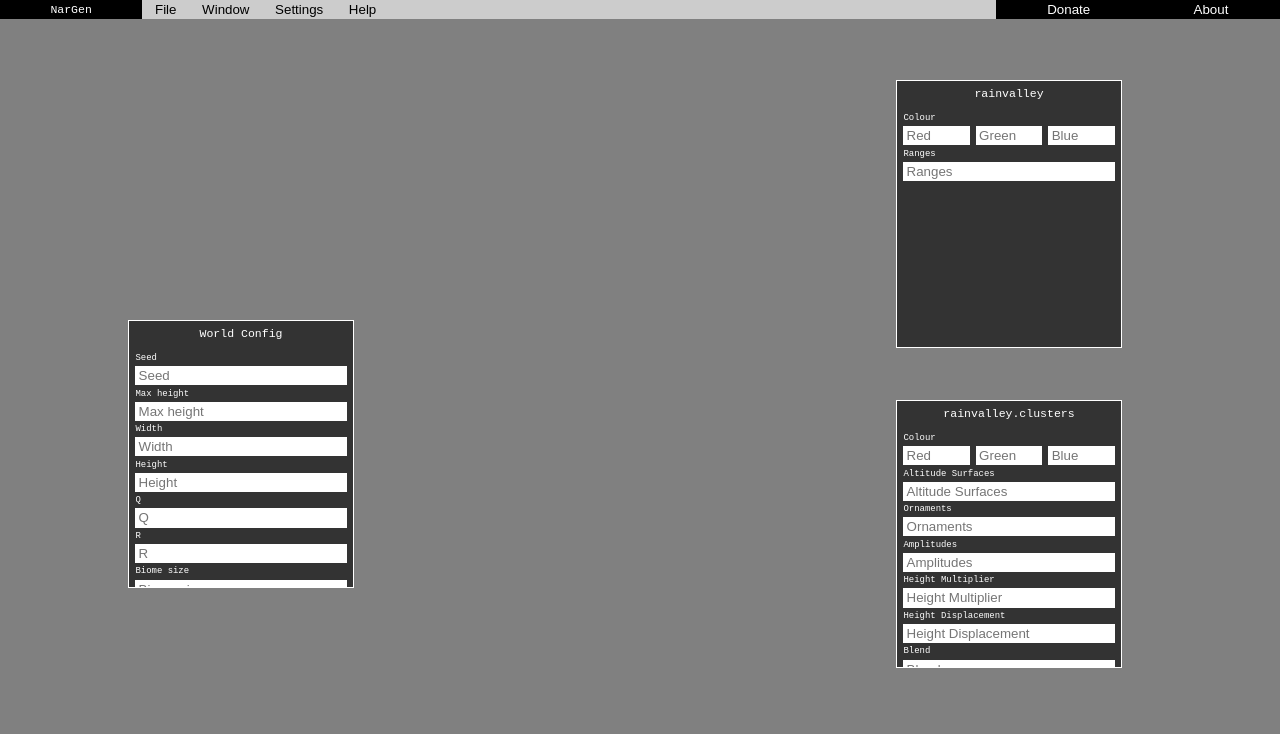
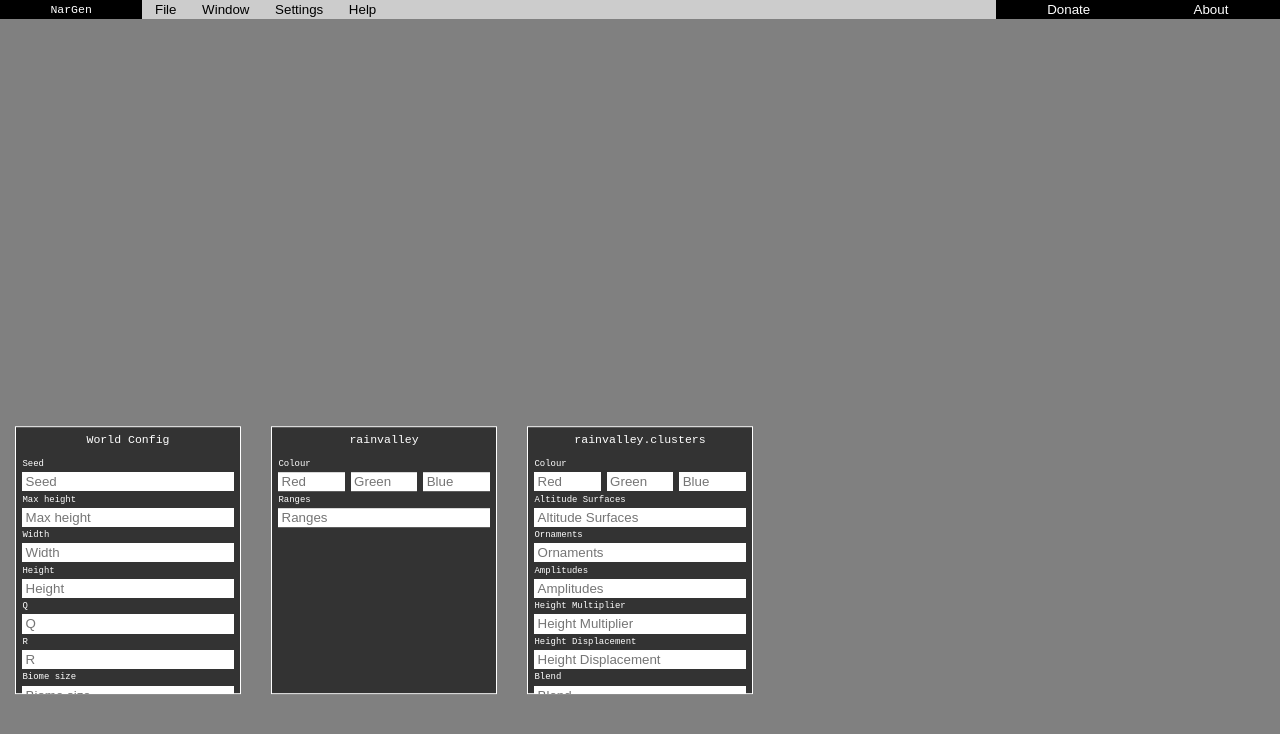
Before and after one commit to JackJMiller/nargen-web, a React (Vite) app: page / in a window 1280 px wide. Shown: the top 734 px of the page. Built offline with nearby package versions, Linux system fonts and the light colour scheme.

Commit message:
make windows draggable

```diff
--- a/src/App.jsx
+++ b/src/App.jsx
@@ -16,24 +16,18 @@ function App() {
                     <SurfaceView/>
                 </Draggable>
 
-                <Window
-                    type="world"
-                    name="World Config"
-                    x="10vw"
-                    y="40vh"
-                />
-                <Window
-                    type="biome"
-                    name="rainvalley"
-                    x="70vw"
-                    y="10vh"
-                />
-                <Window
-                    type="sub-biome"
-                    name="rainvalley.clusters"
-                    x="70vw"
-                    y="50vh"
-                />
+                <Draggable x={ 0.1 * window.innerWidth} y={ 0.7 * window.innerHeight }>
+                    <Window type="world" name="World Config"/>
+                </Draggable>
+
+                <Draggable x={ 0.3 * window.innerWidth } y={ 0.7 * window.innerHeight }>
+                    <Window type="biome" name="rainvalley"/>
+                </Draggable>
+
+                <Draggable x={ 0.5 * window.innerWidth } y={ 0.7 * window.innerHeight }>
+                    <Window type="sub-biome" name="rainvalley.clusters"/>
+                </Draggable>
+
             </div>
         </>
     );
--- a/src/components/Draggable.jsx
+++ b/src/components/Draggable.jsx
@@ -10,6 +10,8 @@ function Draggable(props) {
         setX(event.clientX);
         setY(event.clientY);
         setMouseDown(true);
+        console.log(event.clientX);
+        console.log(event.clientY);
     };
 
     const onMouseUp = (event) => {
@@ -27,7 +29,7 @@ function Draggable(props) {
         position: "fixed",
         top: y,
         left: x,
-        transform: "translate(-50%, -50%)",
+        transform: "translate(-50%, -50%)"
     };
 
     return (
--- a/src/components/SurfaceView.jsx
+++ b/src/components/SurfaceView.jsx
@@ -3,7 +3,6 @@ import "../styles/App.css";
 function SurfaceView(props) {
 
     const style = {
-        width: "fit-content",
         display: "grid",
         gridTemplateColumns: "repeat(4, 1fr)"
     };
--- a/src/components/Window.jsx
+++ b/src/components/Window.jsx
@@ -7,8 +7,6 @@ import TextBoxInput from "./TextBoxInput";
 import "../styles/Window.css";
 
 function Window(props) {
-
-    let handleClick = (event) => console.log(event);
 
     let content;
     switch (props.type) {
@@ -24,7 +22,7 @@ function Window(props) {
     }
 
     return (
-        <div style={{ left: props.x, top: props.y }} className="window">
+        <div className="window">
             <div className="window-header">
                 <h1>{ props.name }</h1>
             </div>
--- a/src/styles/Window.css
+++ b/src/styles/Window.css
@@ -1,10 +1,8 @@
 .window {
-    position: fixed;
+    display: block;
     background: var(--colour-black-transparent);
     width: 35rem;
     border: 0.2rem solid white;
-    top: 30vh;
-    left: 50vw;
 }
 
 .window-header {
```
